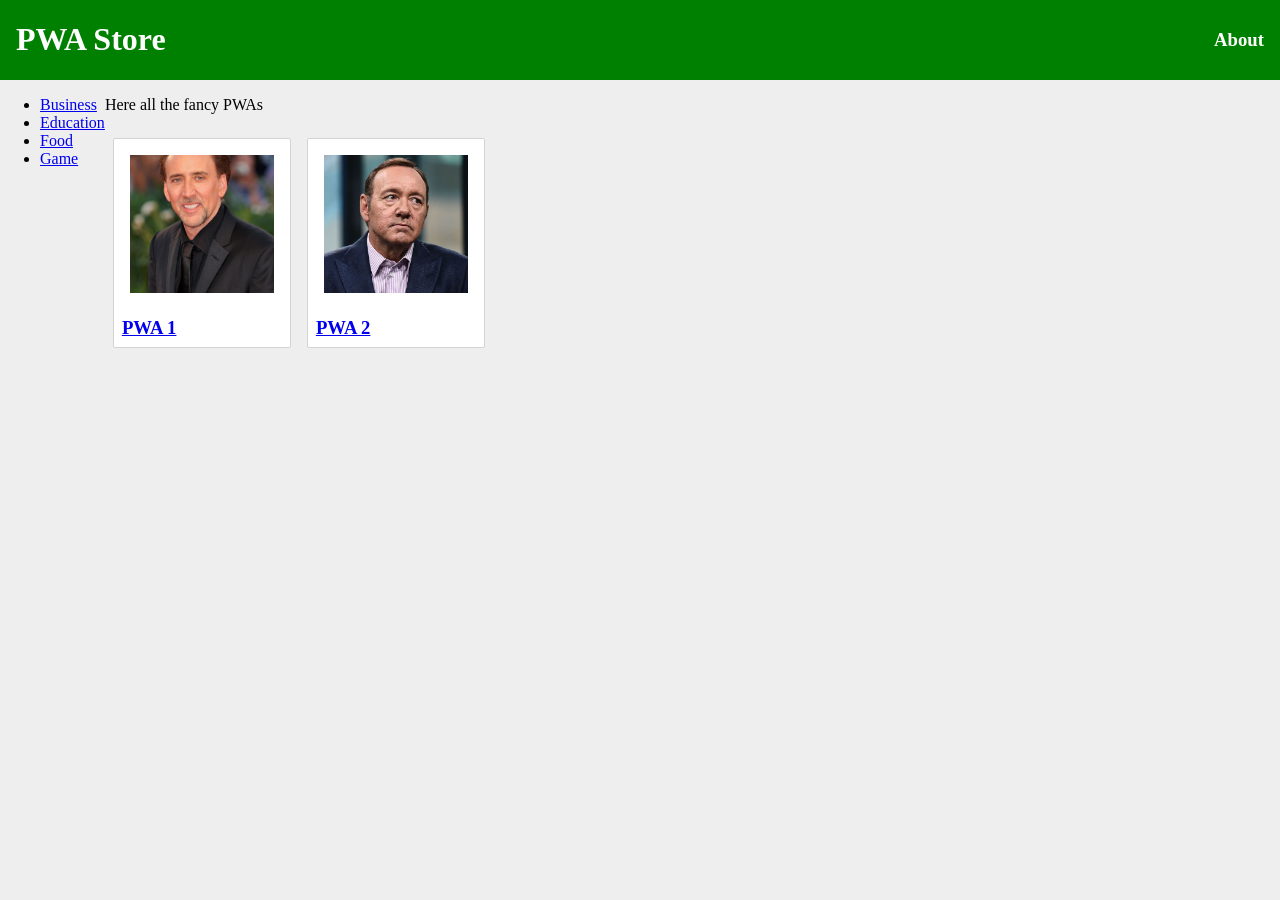
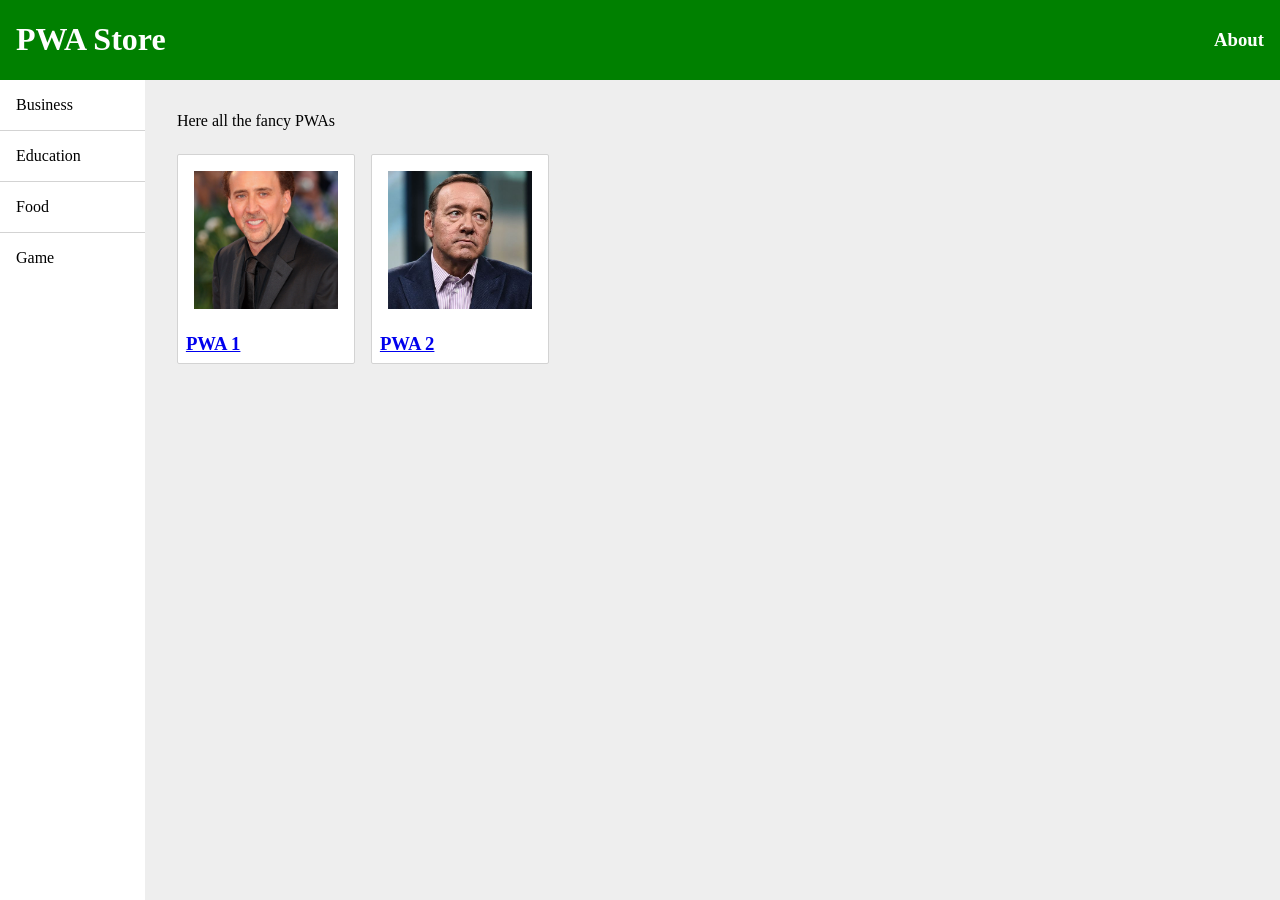
Before and after one commit to vielspas/pwastore, a Jekyll site: the page built from index.md, in a window 1280 px wide. Built offline with Jekyll 4.4.1, drawn with Linux system fonts in a browser that asks for light colours.

Commit message:
Styling navbar and pages

```diff
--- a/_includes/app_badge.html
+++ b/_includes/app_badge.html
@@ -1,7 +1,5 @@
-<a href="{{ app.url | relative_url }}">
-  <div class="app-badge">
-    <div class="app-badge__image" style="background-image: url({{ app.logo | relative_url }})">
-    </div>
-    <h3>{{ app.title }}</h3>
+<a href="{{ app.url | relative_url }}" class="app-badge">
+  <div class="app-badge__image" style="background-image: url({{ app.logo | relative_url }})">
   </div>
+  <h3>{{ app.title }}</h3>
 </a>
--- a/_sass/_app_badge.scss
+++ b/_sass/_app_badge.scss
@@ -15,6 +15,14 @@
   border-radius: $radius-base;
   background: $color-background-light;
 
+  &:first-child {
+    margin-left: 0;
+  }
+
+  &:last-child {
+    margin-right: 0;
+  }
+
   > h3 {
     margin: 1rem 0 0 0;
   }
--- a/_sass/_index.scss
+++ b/_sass/_index.scss
@@ -1,5 +1,6 @@
 @import "variables";
 @import "header";
+@import "navbar";
 @import "app_badge";
 
 html, body {
@@ -22,5 +23,6 @@ main {
   > .content {
     flex: 1;
     overflow: auto;
+    padding: $margin-base $margin-large;
   }
 }
--- /dev/null
+++ b/_sass/_navbar.scss
@@ -0,0 +1,28 @@
+nav {
+  background: $color-background-light;
+
+  ul {
+    margin: 0;
+    padding: 0;
+
+    > li {
+      list-style: none;
+      border-bottom: 1px solid $color-border;
+
+      > a {
+        display: block;
+        text-decoration: none;
+        color: $color-text;
+        padding: $margin-base $margin-extra-large $margin-base $margin-base;
+
+        &:hover {
+          background: $color-background-dark;
+        }
+      }
+
+      &:last-child {
+        border-bottom: 0;
+      }
+    }
+  }
+}
--- a/_sass/_variables.scss
+++ b/_sass/_variables.scss
@@ -1,6 +1,7 @@
 $margin-base: 1rem;
 $margin-small: $margin-base / 2;
 $margin-large: $margin-base * 2;
+$margin-extra-large: $margin-base * 4;
 
 $radius-base: 2px;
 
```
